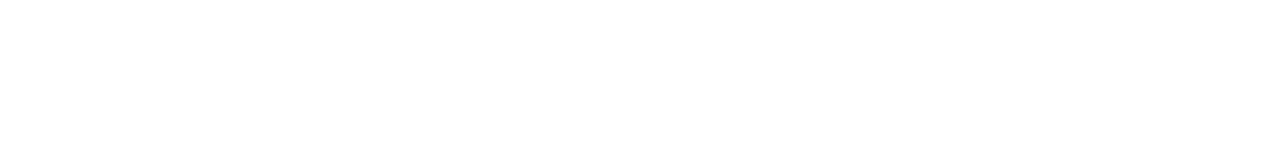
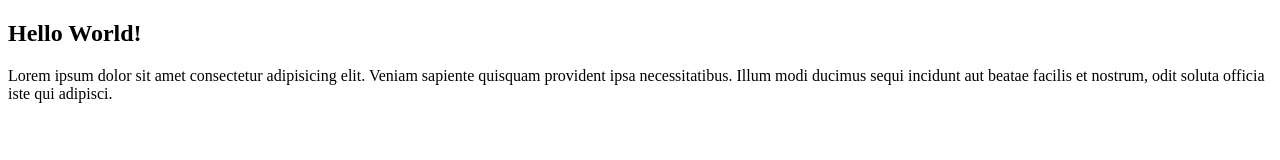
Before and after one commit to innotechBymoen/GitCheck, a plain HTML site: page index.html in a window 1280 px wide. Drawn offline with Linux system fonts and the light colour scheme.

Commit message:
Added content

```diff
--- a/index.html
+++ b/index.html
@@ -6,6 +6,7 @@
     <title>Document</title>
 </head>
 <body>
-
+    <h2>Hello World!</h2>
+    <p>Lorem ipsum dolor sit amet consectetur adipisicing elit. Veniam sapiente quisquam provident ipsa necessitatibus. Illum modi ducimus sequi incidunt aut beatae facilis et nostrum, odit soluta officia iste qui adipisci.</p>
 </body>
 </html>
```
